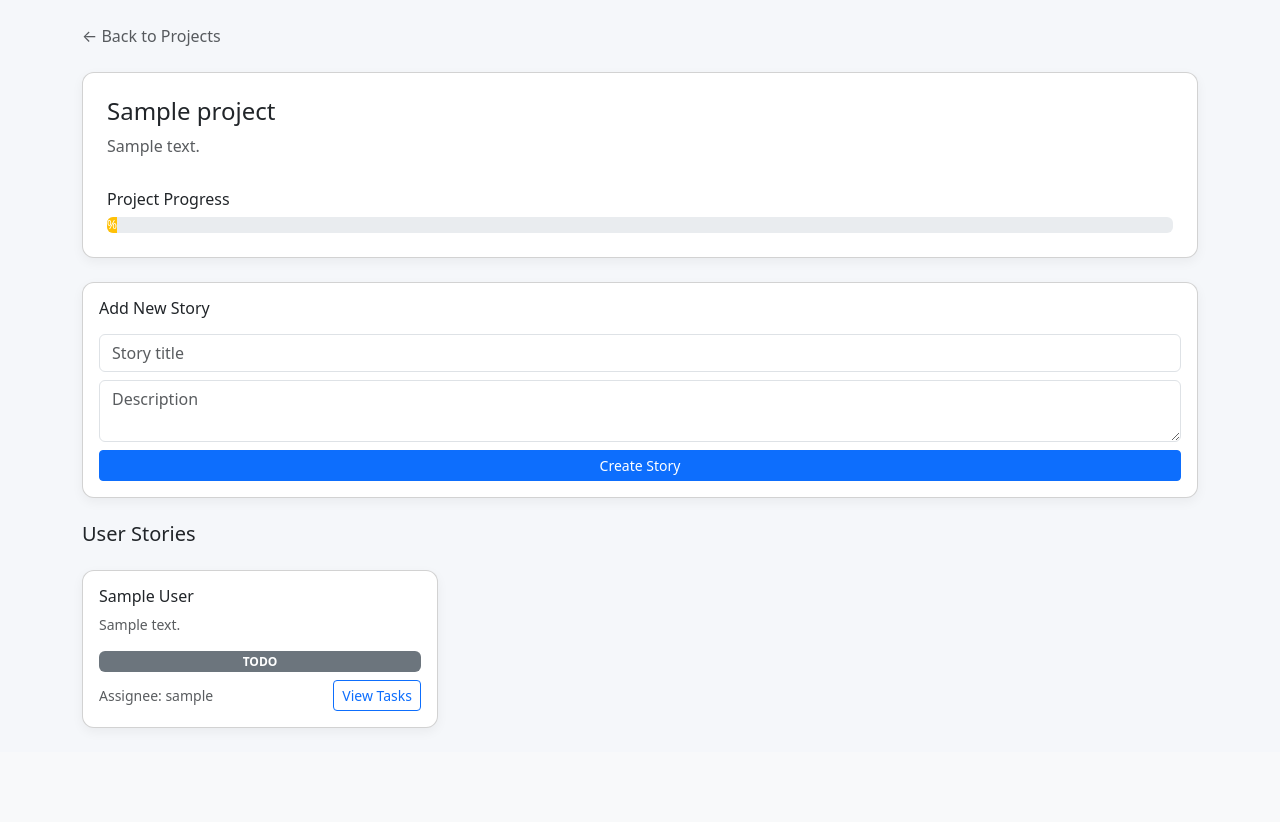
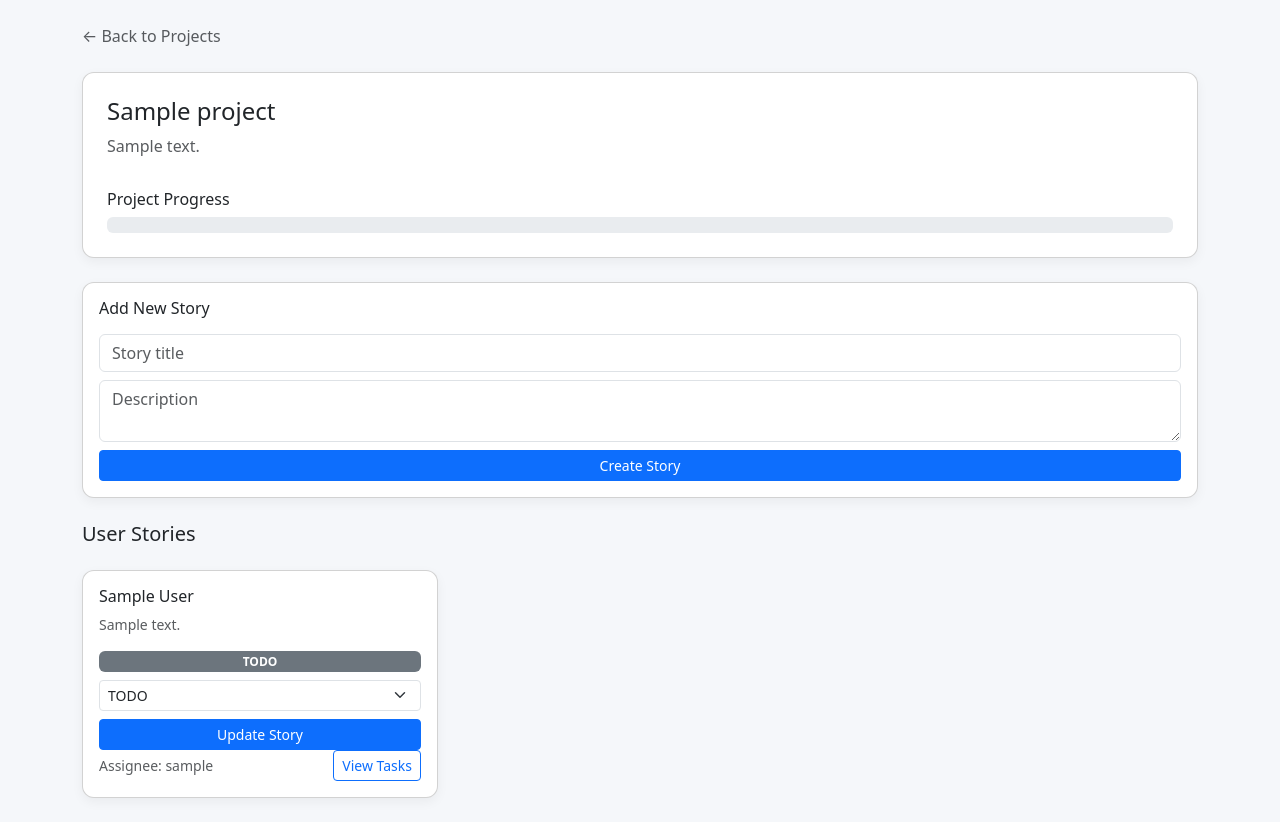
Before and after one commit to hitesh1305/agile_tracker_project, a Django app: page /projects/00000000-0000-0000-0000-000000000001/ in a window 1280 px wide. Shown: the part 56-878 px from the top of the page. Before the commit the page ends 784 px from the top, so only its background shows below. Run offline with Django 5.2, Linux system fonts and the light colour scheme; a user stored in the database is signed in; tables that the repository leaves empty hold one stand-in row (values such as "Sample post").

Commit message:
RBAC for Tasks status and Story status

```diff
--- a/config/urls.py
+++ b/config/urls.py
@@ -7,6 +7,7 @@ urlpatterns = [
     # Frontend (UI)
     path('', include('projects.urls')),
     path('', include('stories.urls')),
+    path('', include('tasks.urls')),
 
     # API
     path('api/', include('projects.urls')),
--- a/projects/views.py
+++ b/projects/views.py
@@ -19,20 +19,29 @@ def project_detail_view(request, project_id):
 
     tasks = Task.objects.filter(user_story__project=project)
 
-    total_tasks = tasks.count()
-    completed_tasks = tasks.filter(status='DONE').count()
+    total = tasks.count()
+    done = tasks.filter(status='DONE').count()
 
-    if total_tasks > 0:
-        progress = int((completed_tasks / total_tasks) * 100)
+    progress = int((done / total) * 100) if total > 0 else 0
+
+    progress_width = f"{progress}%"
+
+    if total == 0:
+        project_status = 'TODO'
+    elif done == total:
+        project_status = 'DONE'
+    elif done > 0:
+        project_status = 'IN_PROGRESS'
     else:
-        progress = 0   # VERY IMPORTANT
+        project_status = 'TODO'
 
     return render(request, 'project_detail.html', {
         'project': project,
         'stories': stories,
-        'progress': progress
+        'progress': progress,
+        'progress_width': progress_width,
+        'project_status': project_status
     })
-
 
 @api_view(['GET', 'POST'])
 def get_projects(request):
@@ -71,10 +80,14 @@ def project_detail_view(request, project_id):
     })
 
 def create_project_view(request):
+    if not request.user.is_staff:   # 🔒 ONLY PROJECT MANAGER
+        return redirect('/')
+
     if request.method == 'POST':
         Project.objects.create(
             name=request.POST.get('name'),
             description=request.POST.get('description'),
             owner=request.user
         )
+
     return redirect('/')
--- a/stories/urls.py
+++ b/stories/urls.py
@@ -3,9 +3,12 @@ from .views import project_stories
 from .views import story_detail_view
 from .views import create_task_view
 from .views import create_story_view
+from .views import update_story_view
+
 urlpatterns = [
     path('projects/<uuid:project_id>/stories/', project_stories),
     path('stories/<uuid:story_id>/', story_detail_view),
     path('stories/<uuid:story_id>/create-task/', create_task_view),
     path('projects/<uuid:project_id>/create-story/', create_story_view),
+    path('stories/<uuid:story_id>/update/', update_story_view),
 ]
--- a/tasks/urls.py
+++ b/tasks/urls.py
@@ -1,8 +1,8 @@
 from django.urls import path
 from .views import story_tasks
-from .views import update_task_status
+from .views import update_task_view
 
 urlpatterns = [
     path('stories/<uuid:story_id>/tasks/', story_tasks),
-    path('tasks/<uuid:task_id>/update/', update_task_status),
+    path('tasks/<uuid:task_id>/update-ui/', update_task_view),
 ]
--- a/templates/project_detail.html
+++ b/templates/project_detail.html
@@ -2,41 +2,49 @@
 
 {% block content %}
 
-<!-- Back Button -->
 <div class="mb-4">
     <a href="/" class="text-decoration-none text-muted">
         ← Back to Projects
     </a>
 </div>
 
-<!-- Project Card -->
 <div class="card p-4 mb-4">
     <h4>{{ project.name }}</h4>
     <p class="text-muted">{{ project.description }}</p>
 
-    <!-- Progress Section -->
     <div class="mt-3">
         <h6 class="mb-2">Project Progress</h6>
         <div class="progress">
-            <div class="progress-bar
-                {% if progress == 100 %} bg-success
-                {% elif progress > 50 %} bg-info
-                {% else %} bg-warning
-                {% endif %}
-            "
+    {% if progress %}
+        <div class="progress-bar bg-info"
              role="progressbar"
-                {{ progress|default:0 }}%
+             data-width="{{ progress_width }}"
              aria-valuenow="{{ progress }}"
              aria-valuemin="0"
              aria-valuemax="100">
             {{ progress }}%
         </div>
+    {% else %}
+        <div class="progress-bar bg-warning"
+             role="progressbar"
+             data-width="0%"
+             aria-valuenow="0"
+             aria-valuemin="0"
+             aria-valuemax="100">
+            0%
         </div>
+    {% endif %}
+</div>
+
+<script>
+    document.querySelectorAll('.progress-bar').forEach(el => {
+        el.style.width = el.getAttribute('data-width');
+    });
+</script>
         </div>
     </div>
 
-
-{% if request.user == project.owner %}
+{% if request.user == project.owner and request.user.is_staff %}
 <div class="card p-3 mb-4">
     <h6 class="mb-3">Add New Story</h6>
 
@@ -54,33 +62,48 @@
 </div>
 {% endif %}
 
-
-<!-- Stories Header -->
 <div class="d-flex justify-content-between align-items-center mb-3">
     <h5>User Stories</h5>
 </div>
 
-<!-- Stories Grid -->
 <div class="row">
     {% for story in stories %}
     <div class="col-md-4 mb-4">
         <div class="card p-3 h-100">
 
-            <!-- Title -->
             <h6>{{ story.title }}</h6>
             <p class="text-muted small">{{ story.description }}</p>
 
-            <!-- Status Badge -->
-            <span class="badge mb-2
-                {% if story.status == 'DONE' %} bg-success
-                {% elif story.status == 'IN_PROGRESS' %} bg-warning text-dark
-                {% else %} bg-secondary
-                {% endif %}
-            ">
+            <span
+                class="badge mb-2
+                {% if story.status == 'DONE' %}bg-success
+                {% elif story.status == 'IN_PROGRESS' %}bg-warning text-dark
+                {% elif story.status == 'OVERDUE' %}bg-danger
+                {% else %}bg-secondary
+                {% endif %}"
+            >
                 {{ story.status }}
             </span>
 
-            <!-- Footer -->
+
+            {% if request.user == project.owner and request.user.is_staff %}
+<form method="post" action="/stories/{{ story.id }}/update/">
+    {% csrf_token %}
+
+    <select name="status" class="form-select form-select-sm mb-2">
+        <option value="TODO" {% if story.status == 'TODO' %}selected{% endif %}>TODO</option>
+        <option value="IN_PROGRESS" {% if story.status == 'IN_PROGRESS' %}selected{% endif %}>IN_PROGRESS</option>
+        <option value="DONE" {% if story.status == 'DONE' %}selected{% endif %}>DONE</option>
+    </select>
+
+    <button class="btn btn-sm btn-primary w-100">
+        Update Story
+    </button>
+</form>
+{% endif %}
+
+
+
             <div class="d-flex justify-content-between align-items-center mt-auto">
                 <small class="text-muted">
                     Assignee: {{ story.assignee|default:"-" }}
--- a/templates/projects.html
+++ b/templates/projects.html
@@ -16,6 +16,9 @@
 
             <div class="d-flex justify-content-between align-items-center mt-3">
                 <small class="text-muted">Owner: {{ project.owner }}</small>
+                <span class="badge">
+                    {{ project_status }}
+                </span>
                 <a href="/projects/{{ project.id }}/" class="btn btn-sm btn-primary">
                     View
                 </a>
```
Also changed, not shown: stories/views.py (+23 -6 lines), tasks/views.py (+11 -12 lines), templates/story_detail.html (+5 -3 lines). Lines whose indentation alone changed are shown as unchanged.
